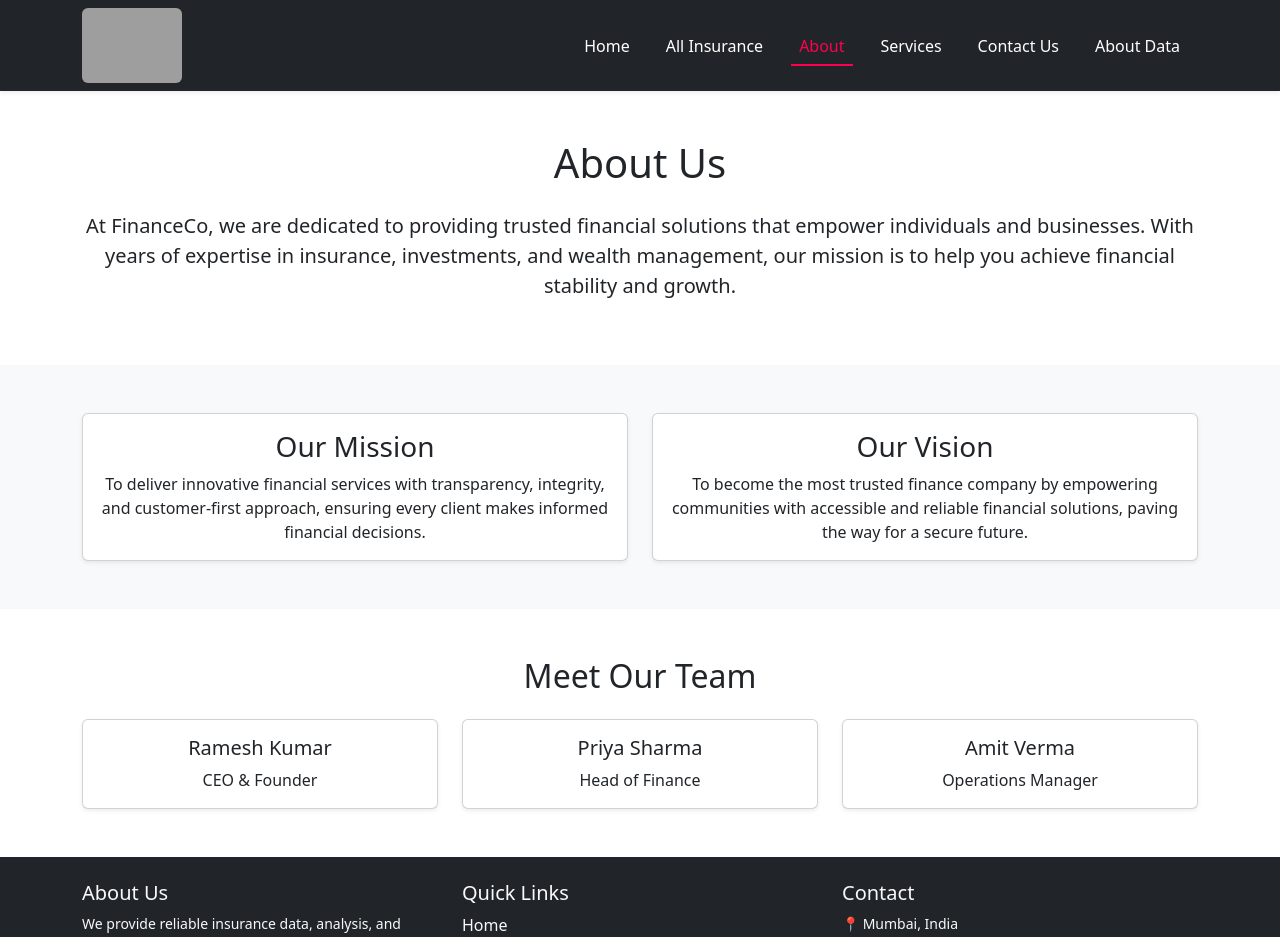
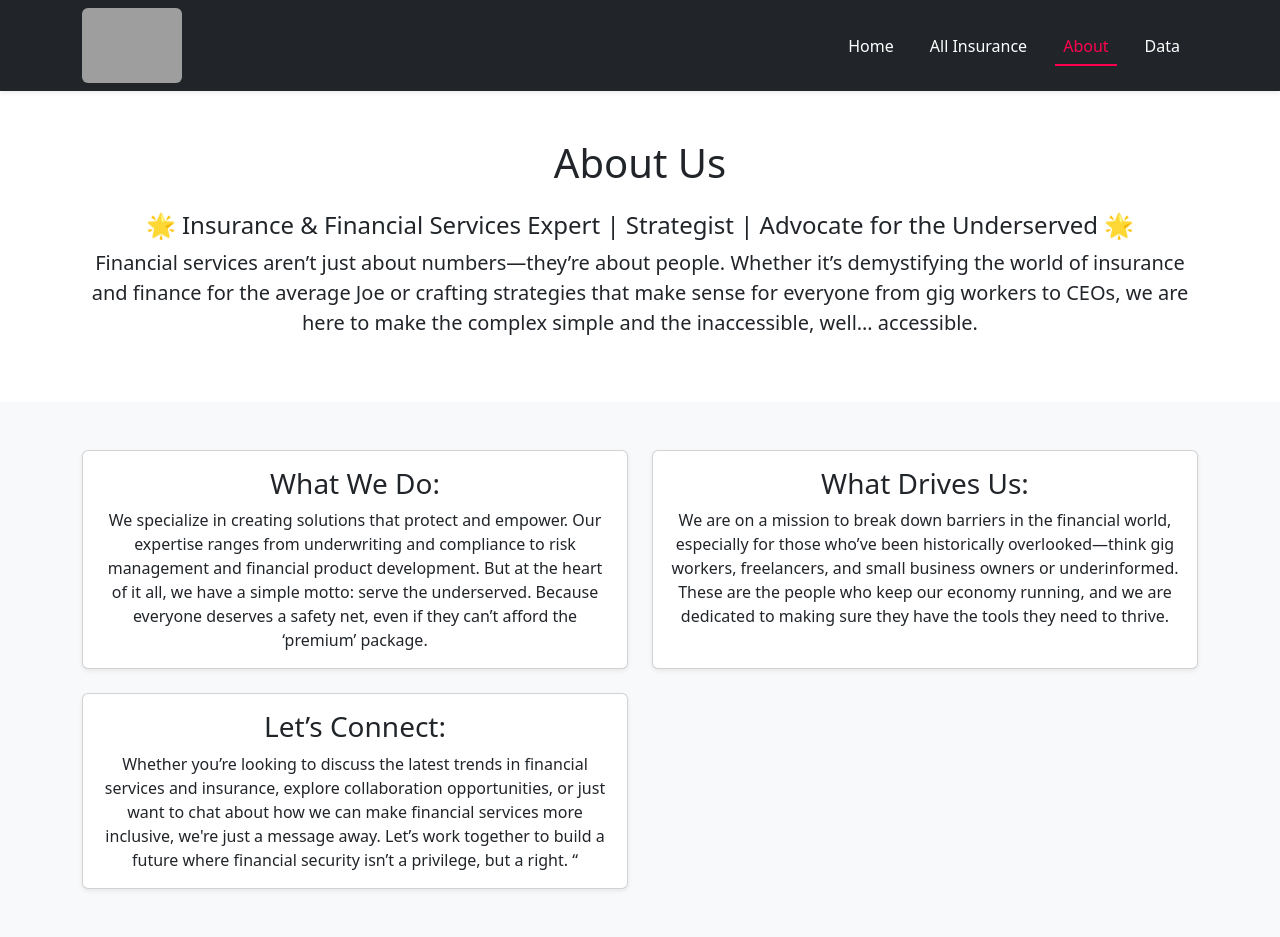
Before and after one commit to roshan-wankhede000/Complance-Digest, a React (Vite) app in the folder frontend/: page /about in a window 1280 px wide. Shown: the top 937 px of the page. Built offline with nearby package versions, Linux system fonts and the light colour scheme; grey boxes are pictures that could not be loaded.

Commit message:
content changing stage

```diff
--- a/frontend/src/component/About.jsx
+++ b/frontend/src/component/About.jsx
@@ -6,11 +6,9 @@ function About() {
        <section class="py-5">
     <div class="container text-center">
       <h1 class="mb-4">About Us</h1>
+      <h4>🌟 Insurance & Financial Services Expert | Strategist | Advocate for the Underserved 🌟</h4>
       <p class="lead">
-        At <strong>FinanceCo</strong>, we are dedicated to providing
-        trusted financial solutions that empower individuals and businesses.
-        With years of expertise in insurance, investments, and wealth management,
-        our mission is to help you achieve financial stability and growth.
+        Financial services aren’t just about numbers—they’re about people. Whether it’s demystifying the world of insurance and finance for the average Joe or crafting strategies that make sense for everyone from gig workers to CEOs, we are here to make the complex simple and the inaccessible, well… accessible.
       </p>
     </div>
   </section>
@@ -22,11 +20,9 @@ function About() {
         <div class="col-md-6">
           <div class="card shadow-sm h-100">
             <div class="card-body text-center">
-              <h3 class="card-title">Our Mission</h3>
+              <h3 class="card-title">What We Do: </h3>
               <p class="card-text">
-                To deliver innovative financial services with transparency,
-                integrity, and customer-first approach, ensuring every client
-                makes informed financial decisions.
+                We specialize in creating solutions that protect and empower. Our expertise ranges from underwriting and compliance to risk management and financial product development. But at the heart of it all, we have a simple motto: serve the underserved. Because everyone deserves a safety net, even if they can’t afford the ‘premium’ package.
               </p>
             </div>
           </div>
@@ -34,11 +30,19 @@ function About() {
         <div class="col-md-6">
           <div class="card shadow-sm h-100">
             <div class="card-body text-center">
-              <h3 class="card-title">Our Vision</h3>
+              <h3 class="card-title">What Drives Us: </h3>
               <p class="card-text">
-                To become the most trusted finance company by empowering
-                communities with accessible and reliable financial solutions,
-                paving the way for a secure future.
+              We are on a mission to break down barriers in the financial world, especially for those who’ve been historically overlooked—think gig workers, freelancers, and small business owners or underinformed. These are the people who keep our economy running, and we are dedicated to making sure they have the tools they need to thrive.
+              </p>
+            </div>
+          </div>
+        </div>
+        <div class="col-md-6">
+          <div class="card shadow-sm h-100">
+            <div class="card-body text-center">
+              <h3 class="card-title">Let’s Connect:  </h3>
+              <p class="card-text">
+              Whether you’re looking to discuss the latest trends in financial services and insurance, explore collaboration opportunities, or just want to chat about how we can make financial services more inclusive, we're just a message away. Let’s work together to build a future where financial security isn’t a privilege, but a right. “
               </p>
             </div>
           </div>
@@ -48,37 +52,6 @@ function About() {
   </section>
 
 
-  <section class="py-5">
-    <div class="container text-center">
-      <h2 class="mb-4">Meet Our Team</h2>
-      <div class="row g-4">
-        <div class="col-md-4">
-          <div class="card shadow-sm">
-            <div class="card-body">
-              <h5 class="card-title">Ramesh Kumar</h5>
-              <p class="card-text">CEO & Founder</p>
-            </div>
-          </div>
-        </div>
-        <div class="col-md-4">
-          <div class="card shadow-sm">
-            <div class="card-body">
-              <h5 class="card-title">Priya Sharma</h5>
-              <p class="card-text">Head of Finance</p>
-            </div>
-          </div>
-        </div>
-        <div class="col-md-4">
-          <div class="card shadow-sm">
-            <div class="card-body">
-              <h5 class="card-title">Amit Verma</h5>
-              <p class="card-text">Operations Manager</p>
-            </div>
-          </div>
-        </div>
-      </div>
-    </div>
-  </section>
     </>
   )
 }
--- a/frontend/src/component/Footer.jsx
+++ b/frontend/src/component/Footer.jsx
@@ -1,4 +1,5 @@
 import React from 'react'
+import { Link } from 'react-router-dom'
 
 function Footer() {
   return (
@@ -17,18 +18,18 @@ function Footer() {
         <div class="col-md-4 mb-3">
           <h5>Quick Links</h5>
           <ul class="list-unstyled">
-            <li><a href="#" class="text-decoration-none text-light">Home</a></li>
-            <li><a href="#" class="text-decoration-none text-light">About</a></li>
-            <li><a href="#" class="text-decoration-none text-light">Services</a></li>
-            <li><a href="#" class="text-decoration-none text-light">Contact</a></li>
+            <li><Link to="/" class="text-decoration-none text-light">Home</Link></li>
+            <li><Link to="/about" class="text-decoration-none text-light">About</Link></li>
+            <li><Link to="/ensurance" class="text-decoration-none text-light">All Insurance</Link></li>
+            <li><Link to="/aboutData" class="text-decoration-none text-light">Data</Link></li>
           </ul>
         </div>
 
         <div class="col-md-4 mb-3">
           <h5>Contact</h5>
           <p class="small mb-1">📍 Mumbai, India</p>
-          <p class="small mb-1">📞 +91 98765 43210</p>
-          <p class="small">✉️ info@insurance.com</p>
+          {/* <p class="small mb-1">📞 +91 98765 43210</p> */}
+          <p class="small">✉️ bfsiopendata@gmail.com</p>
         </div>
       </div>
 
--- a/frontend/src/component/Frame.jsx
+++ b/frontend/src/component/Frame.jsx
@@ -2,8 +2,7 @@ import React from 'react'
 
 function Frame() {
   return (
-    <div className="container py-5">
-      <h2 className="text-center mb-4">Google Looker Studio Reports </h2>
+    <div className="container py-5 border">
 
       {/* Responsive Iframe using Bootstrap ratio */}
       <div className="ratio ratio-16x9">
--- a/frontend/src/component/Home.jsx
+++ b/frontend/src/component/Home.jsx
@@ -9,18 +9,12 @@ function Home() {
       Insurance & Financial Services Expert | Strategist | Advocate for the Underserved
     </p>
 
-    <div class="my-4">
-      <a href="#" class="btn btn-primary btn-lg">
-        Explore General Insurance Dashboard →
-      </a>
-    </div>
-
     <p class="fw-semibold text-secondary">
       Insurance | Financial data | News | Analysis | Storytelling using Data
     </p>
 
     <div class="mt-5">
-      <h3 class="fw-bold">General Insurance Dashboard</h3>
+      <h3 class="fw-bold">GENERAL INSURANCE BUSINESS DASHBOARD</h3>
       <p class="text-secondary">
         This dashboard presents an insurer-wise snapshot of gross premium numbers
         across Motor, Health, and Personal Accident lines. Filter and explore by Year or Insurer.
--- a/frontend/src/component/Nav.jsx
+++ b/frontend/src/component/Nav.jsx
@@ -58,28 +58,28 @@ function Nav() {
                   About
                 </Link>
               </li>
-              <li className="nav-item">
+              {/* <li className="nav-item">
                 <Link
                   to="/services"
                   className={`nav-link ${location.pathname === '/services' ? 'active-link' : ''}`}
                 >
                   Services
                 </Link>
-              </li>
-              <li className="nav-item">
+              </li> */}
+              {/* <li className="nav-item">
                 <Link
                   to="/contact"
                   className={`nav-link ${location.pathname === '/contact' ? 'active-link' : ''}`}
                 >
                   Contact Us
                 </Link>
-              </li>
+              </li> */}
               <li className="nav-item">
                 <Link
                   to="/aboutData"
                   className={`nav-link ${location.pathname === '/aboutData' ? 'active-link' : ''}`}
                 >
-                  About Data
+                  Data
                 </Link>
               </li>
             </ul>
```
Also changed, not shown: frontend/src/App.jsx (+9 -9 lines).
